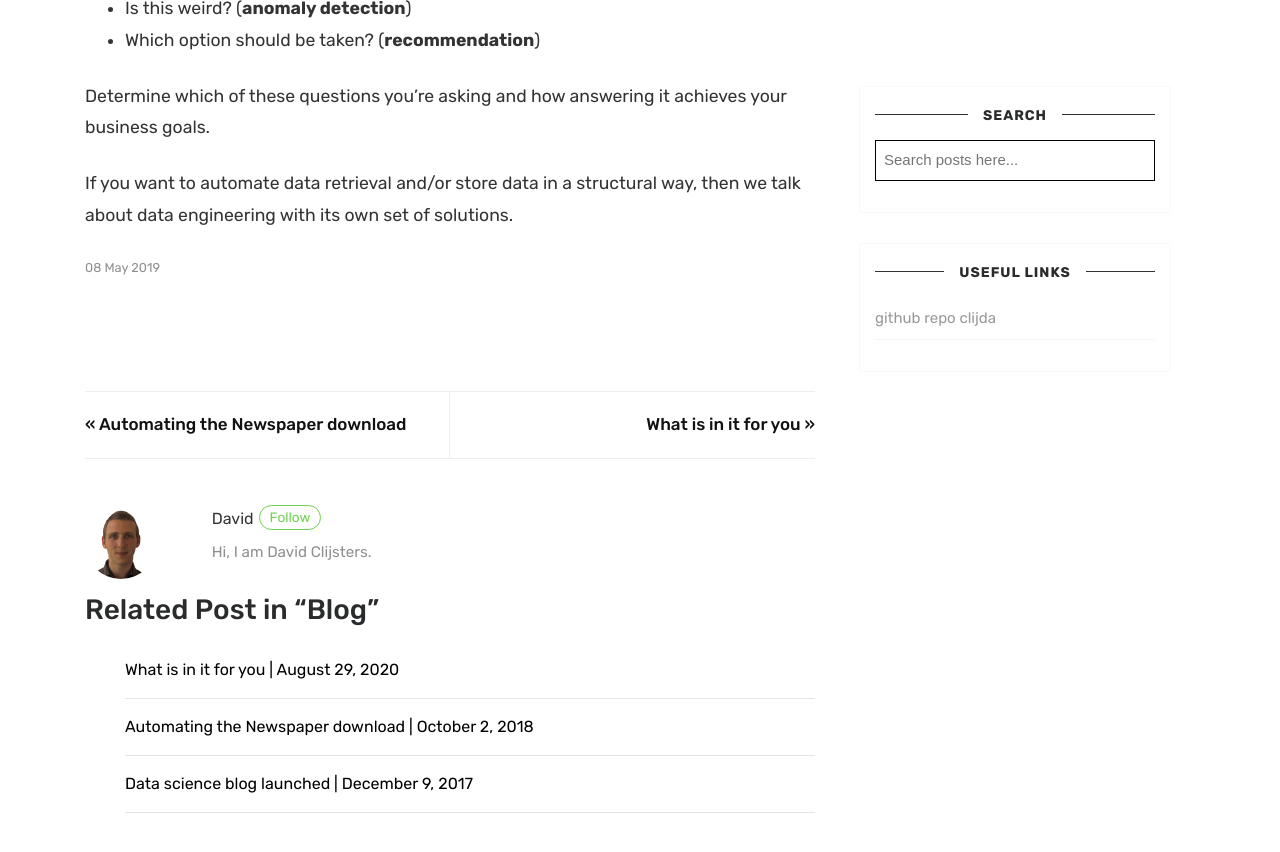
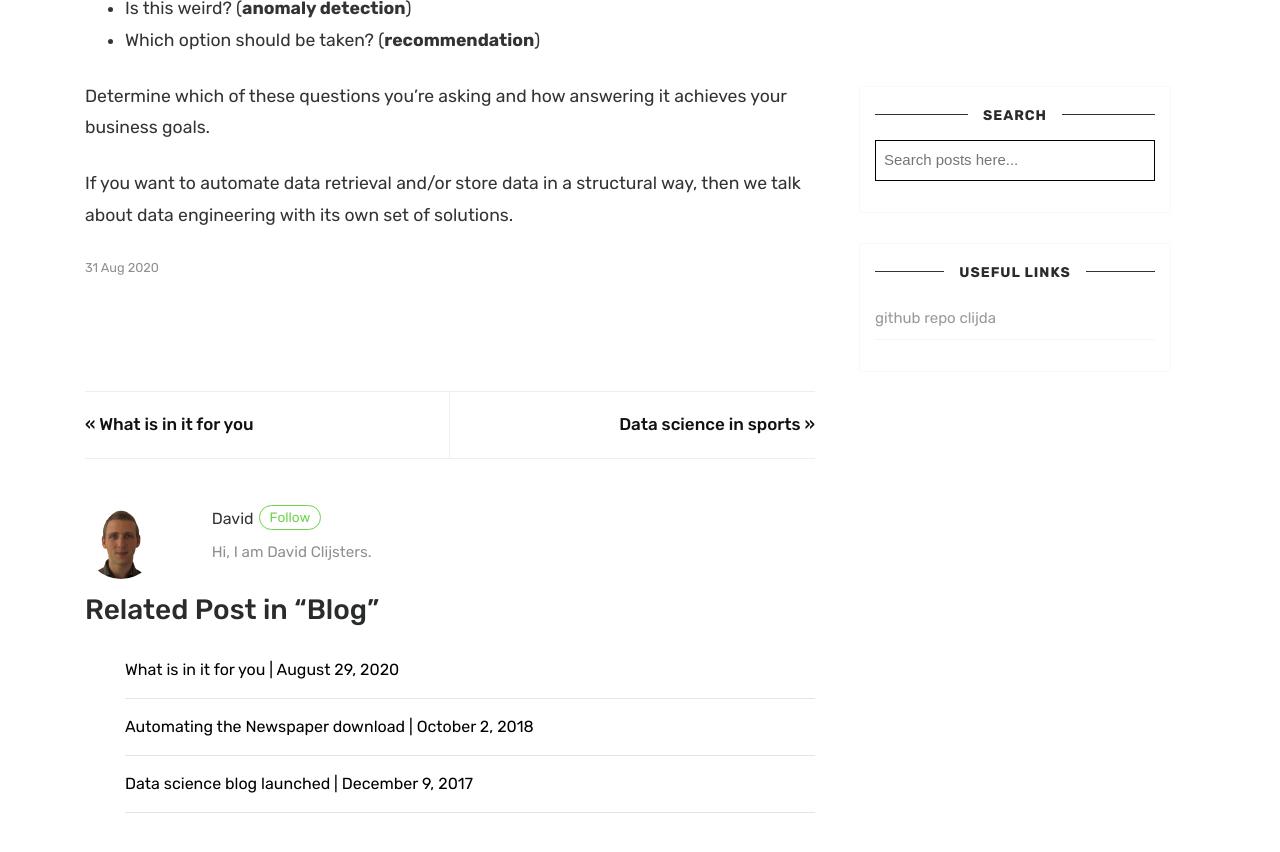
Before and after one commit to clijda/clijda.github.io, a Jekyll site: the page built from _posts/2020-08-31-which-problems-can-data-science-solve.markdown, in a window 1280 px wide and 900 px high, scrolled down 1009 px. Shown: the top 852 px of the window. Built offline with Jekyll 4.4.1, drawn with Linux system fonts in a browser that asks for light colours; nearby versions of some CDN libraries; comment, search, counter and statistics services are not loaded.

Commit message:
new post sport analytics

```diff
--- a/_posts/2019-05-08-which-problems-can-data-science-solve.markdown
+++ b/_posts/2020-08-31-which-problems-can-data-science-solve.markdown
@@ -2,7 +2,7 @@
 layout: post
 cover: assets/images/6.png
 title: Which problems can data science solve
-date: 2019-05-08 12:00:00 +0545
+date: 2020-08-31 12:00:00 +0545
 categories: blog
 author: David
 featured: true
--- a/_posts/2020-09-01-use-case-sport-analytics.markdown
+++ b/_posts/2020-09-01-use-case-sport-analytics.markdown
@@ -3,10 +3,12 @@
 cover:  assets/images/2.jpg
 title: Data science in sports
 date: 2020-09-01 12:00:00 +0545
-categories: use cases
+categories: "use cases"
 author: David
 featured: false
 summary: data science in sports
 ---
 
 Analysing training data
+
+![image 2](/assets/images/2.png)
```
